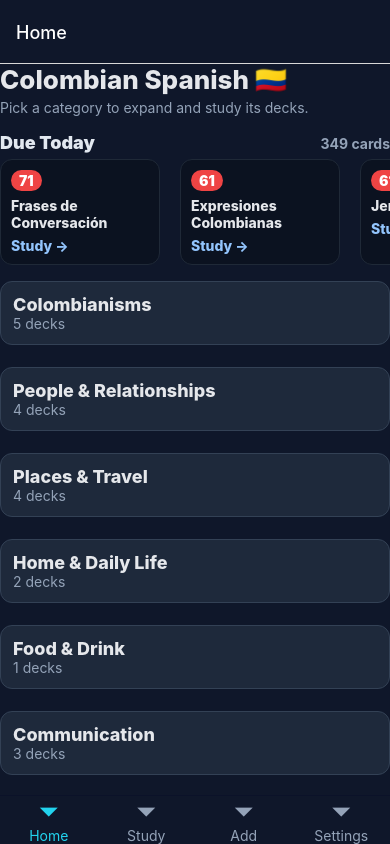
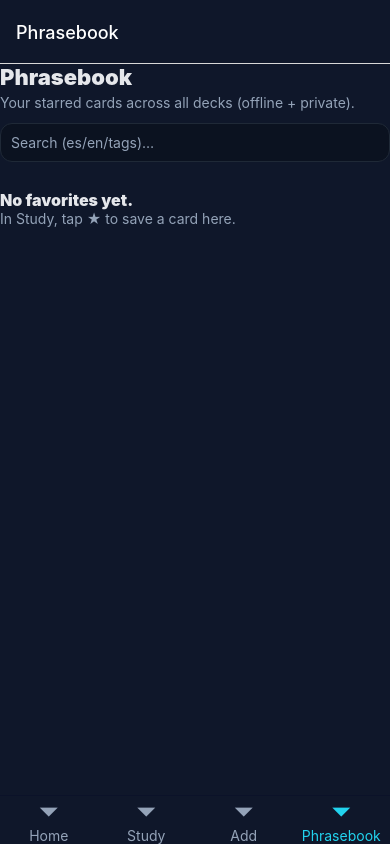
Before and after one commit to mikepitts25/Colombian-Spanish, a React Native app: screen /Phrasebook in a window 390 px wide. Built offline with nearby package versions, Linux system fonts and the light colour scheme.

Commit message:
Favorites + Phrasebook tab (#3)
* feat: favorites + phrasebook tab

* Fix: Add missing useMemo dependency and formatting

---------

Co-authored-by: Ubuntu <ubuntu@ip-172-31-42-3.eu-central-1.compute.internal>

```diff
--- a/src/context/DeckContext.tsx
+++ b/src/context/DeckContext.tsx
@@ -21,6 +21,7 @@ type Ctx = {
   setActiveDeckId: (id: string) => void;
   getStudyBatch: (size?: number) => FlashCard[];
   recordAnswer: (cardId: string, quality: 0 | 1 | 2 | 3 | 4 | 5) => Promise<void>;
+  toggleFavorite: (cardId: string) => Promise<void>;
   addCardToDeck: (
     deckId: string,
     card: Omit<FlashCard, 'createdAt' | 'due' | 'reps' | 'interval' | 'ease'>,
@@ -98,6 +99,23 @@ export function DeckProvider({ children }: { children: ReactNode }) {
     await setDeck(deck);
   }
 
+  async function toggleFavorite(cardId: string) {
+    const stored = await loadDecks();
+    let changed = false;
+    const next = (stored || []).map((d) => {
+      const cards = (d.cards || []).map((c) => {
+        if (c.id !== cardId) return c;
+        changed = true;
+        return { ...c, favorite: !c.favorite };
+      });
+      return { ...d, cards };
+    });
+    if (changed) {
+      await saveDecks(next);
+      setDecks(next);
+    }
+  }
+
   async function addCardToDeck(
     deckId: string,
     newCard: Omit<FlashCard, 'createdAt' | 'due' | 'reps' | 'interval' | 'ease'>,
@@ -145,6 +163,7 @@ export function DeckProvider({ children }: { children: ReactNode }) {
     setActiveDeckId,
     getStudyBatch,
     recordAnswer,
+    toggleFavorite,
     addCardToDeck,
     createDeck,
     reload,
--- a/src/navigation/index.tsx
+++ b/src/navigation/index.tsx
@@ -5,7 +5,7 @@ import { Text } from 'react-native';
 import HomeScreen from '../screens/HomeScreen';
 import StudyScreen from '../screens/StudyScreen';
 import AddCardScreen from '../screens/AddCardScreen';
-import SettingsScreen from '../screens/SettingsScreen';
+import PhrasebookScreen from '../screens/PhrasebookScreen';
 
 const Tab = createBottomTabNavigator();
 const Stack = createNativeStackNavigator();
@@ -46,11 +46,11 @@ function Tabs() {
         }}
       />
       <Tab.Screen
-        name="Settings"
-        component={SettingsScreen}
+        name="Phrasebook"
+        component={PhrasebookScreen}
         options={{
-          tabBarLabel: ({ color }) => <Text style={{ color }}>Settings</Text>,
-          title: 'Settings',
+          tabBarLabel: ({ color }) => <Text style={{ color }}>Phrasebook</Text>,
+          title: 'Phrasebook',
         }}
       />
     </Tab.Navigator>
--- /dev/null
+++ b/src/screens/PhrasebookScreen.tsx
@@ -0,0 +1,136 @@
+import React, { useMemo, useState } from 'react';
+import { SafeAreaView, StyleSheet, Text, TextInput, View, FlatList, Pressable } from 'react-native';
+import { colors, spacing } from '../styles/theme';
+import { useDeck } from '../hooks/useDeck';
+import * as Speech from 'expo-speech';
+
+export default function PhrasebookScreen() {
+  const { ready, decks, setActiveDeckId, toggleFavorite } = useDeck();
+  const [q, setQ] = useState('');
+
+  const items = useMemo(() => {
+    const query = q.trim().toLowerCase();
+    const all = (decks || []).flatMap((d) =>
+      (d.cards || []).map((c) => ({ deckId: d.id, deckName: d.name, card: c })),
+    );
+    const favs = all.filter((x) => !!x.card.favorite);
+    if (!query) return favs;
+    return favs.filter((x) => {
+      const hay = [x.card.front, x.card.back, x.card.example, (x.card.tags || []).join(' ')]
+        .filter(Boolean)
+        .join(' ')
+        .toLowerCase();
+      return hay.includes(query);
+    });
+  }, [decks, q]);
+
+  function speak(text: string) {
+    Speech.speak(text, { language: 'es-CO', pitch: 1.03, rate: 0.98 });
+  }
+
+  if (!ready)
+    return (
+      <SafeAreaView style={styles.wrap}>
+        <Text style={styles.h1}>Cargando…</Text>
+      </SafeAreaView>
+    );
+
+  return (
+    <SafeAreaView style={styles.wrap}>
+      <Text style={styles.h1}>Phrasebook</Text>
+      <Text style={styles.sub}>Your starred cards across all decks (offline + private).</Text>
+
+      <TextInput
+        value={q}
+        onChangeText={setQ}
+        placeholder="Search (es/en/tags)…"
+        placeholderTextColor={colors.sub}
+        style={styles.search}
+        autoCapitalize="none"
+        autoCorrect={false}
+      />
+
+      <FlatList
+        data={items}
+        keyExtractor={(x) => x.card.id}
+        contentContainerStyle={{ paddingBottom: spacing(3) }}
+        renderItem={({ item }) => (
+          <View style={styles.row}>
+            <View style={{ flex: 1 }}>
+              <Text style={styles.front}>{item.card.front}</Text>
+              <Text style={styles.back}>{item.card.back}</Text>
+              {item.card.example ? <Text style={styles.example}>“{item.card.example}”</Text> : null}
+              <Text style={styles.meta}>
+                {item.deckName}
+                {item.card.tags?.length ? ` • ${item.card.tags.join(', ')}` : ''}
+              </Text>
+            </View>
+
+            <View style={styles.actions}>
+              <Pressable
+                style={styles.actionBtn}
+                onPress={() => {
+                  setActiveDeckId(item.deckId);
+                  speak(item.card.front);
+                }}
+              >
+                <Text style={styles.actionText}>🔊</Text>
+              </Pressable>
+              <Pressable style={styles.actionBtn} onPress={() => toggleFavorite(item.card.id)}>
+                <Text style={styles.actionText}>★</Text>
+              </Pressable>
+            </View>
+          </View>
+        )}
+        ListEmptyComponent={
+          <View style={{ marginTop: spacing(2) }}>
+            <Text style={styles.empty}>No favorites yet.</Text>
+            <Text style={styles.sub}>In Study, tap ★ to save a card here.</Text>
+          </View>
+        }
+      />
+    </SafeAreaView>
+  );
+}
+
+const styles = StyleSheet.create({
+  wrap: { flex: 1, backgroundColor: colors.bg, padding: spacing(2) },
+  h1: { color: colors.text, fontSize: 22, fontWeight: '900', marginBottom: 4 },
+  sub: { color: colors.sub, marginBottom: spacing(1.5) },
+  search: {
+    backgroundColor: '#0b1220',
+    borderWidth: 1,
+    borderColor: '#1f2937',
+    borderRadius: 12,
+    padding: spacing(1.25),
+    color: colors.text,
+    marginBottom: spacing(1.5),
+  },
+  row: {
+    flexDirection: 'row',
+    gap: 12,
+    backgroundColor: colors.card,
+    borderWidth: 1,
+    borderColor: '#1f2937',
+    borderRadius: 12,
+    padding: spacing(1.25),
+    marginBottom: 10,
+  },
+  front: { color: colors.text, fontWeight: '900', fontSize: 16 },
+  back: { color: '#cbd5e1', marginTop: 2 },
+  example: { color: colors.sub, marginTop: 6, fontStyle: 'italic' },
+  meta: { color: colors.sub, marginTop: 8, fontSize: 12 },
+  actions: { gap: 8, justifyContent: 'flex-start' },
+  actionBtn: {
+    width: 40,
+    height: 40,
+    borderRadius: 10,
+    alignItems: 'center',
+    justifyContent: 'center',
+    backgroundColor: '#0b1220',
+    borderWidth: 1,
+    borderColor: '#1f2937',
+  },
+  actionText: { color: colors.text, fontWeight: '900' },
+  empty: { color: colors.text, fontWeight: '900', fontSize: 16 },
+});
--- a/src/screens/StudyScreen.tsx
+++ b/src/screens/StudyScreen.tsx
@@ -5,11 +5,9 @@ import { useDeck } from '../hooks/useDeck';
 import Flashcard from '../components/Flashcard';
 import ProgressBar from '../components/ProgressBar';
 import { getDailyProgress, incrementDailyProgress } from '../storage/storage';
-import { getPrefs, setPrefs, Prefs } from '../storage/prefs';
-import * as Speech from 'expo-speech';
 
 export default function StudyScreen() {
-  const { ready, activeDeck, getStudyBatch, recordAnswer } = useDeck();
+  const { ready, activeDeck, getStudyBatch, recordAnswer, toggleFavorite } = useDeck();
   const [seed, setSeed] = useState(0);
   const batch = useMemo(() => {
     // seed is used to force a new memoized batch when the user finishes a set
@@ -19,31 +17,17 @@ export default function StudyScreen() {
   const [idx, setIdx] = useState(0);
 
   const [daily, setDaily] = useState<{ count: number; target: number }>({ count: 0, target: 10 });
-  const [prefs, setPrefsState] = useState<Prefs>({ autoSpeak: false, speechRate: 0.98 });
 
   React.useEffect(() => {
     (async () => {
       const dp = await getDailyProgress();
       setDaily({ count: dp.count, target: dp.target });
-      const p = await getPrefs();
-      setPrefsState(p);
     })();
   }, []);
 
   const progress = daily.target > 0 ? Math.min(1, daily.count / daily.target) : 0;
   const percent = Math.round(progress * 100);
   const [congratsShown, setCongratsShown] = useState(false);
-
-  // Compute card for auto-speak effect - must be before early returns
-  const cardForSpeak = ready && activeDeck ? batch[idx] : null;
-
-  React.useEffect(() => {
-    if (!cardForSpeak) return;
-    if (!prefs.autoSpeak) return;
-    Speech.stop();
-    Speech.speak(cardForSpeak.front, { language: 'es-CO', pitch: 1.03, rate: prefs.speechRate });
-    // eslint-disable-next-line react-hooks/exhaustive-deps
-  }, [cardForSpeak?.id, prefs.autoSpeak, prefs.speechRate]);
 
   if (!ready)
     return (
@@ -72,59 +56,16 @@ export default function StudyScreen() {
     });
   }
 
-  async function toggleAutoSpeak() {
-    const next = await setPrefs({ autoSpeak: !prefs.autoSpeak });
-    setPrefsState(next);
-  }
-
-  async function bumpRate(delta: number) {
-    const next = await setPrefs({
-      speechRate: Math.max(0.6, Math.min(1.3, +(prefs.speechRate + delta).toFixed(2))),
-    });
-    setPrefsState(next);
-  }
-
-  function replay() {
-    if (!card) return;
-    Speech.stop();
-    Speech.speak(card.front, { language: 'es-CO', pitch: 1.03, rate: prefs.speechRate });
-  }
-
-  function stop() {
-    Speech.stop();
-  }
-
   return (
     <SafeAreaView style={styles.wrap}>
-      <Text style={styles.h1}>Study — {activeDeck.name}</Text>
-
-      <View style={styles.audioRow}>
-        <Pressable
-          style={[styles.audioBtn, prefs.autoSpeak && styles.audioBtnOn]}
-          onPress={toggleAutoSpeak}
-        >
-          <Text style={[styles.audioBtnText, prefs.autoSpeak && styles.audioBtnTextOn]}>
-            {prefs.autoSpeak ? 'Auto 🔊 ON' : 'Auto 🔊 OFF'}
-          </Text>
-        </Pressable>
-        <Pressable style={styles.audioBtn} onPress={replay}>
-          <Text style={styles.audioBtnText}>Replay</Text>
-        </Pressable>
-        <Pressable style={styles.audioBtn} onPress={stop}>
-          <Text style={styles.audioBtnText}>Stop</Text>
-        </Pressable>
+      <View style={styles.headerRow}>
+        <Text style={styles.h1}>Study — {activeDeck.name}</Text>
+        {card ? (
+          <Pressable onPress={() => toggleFavorite(card.id)} style={styles.starBtn}>
+            <Text style={styles.starText}>{card.favorite ? '★' : '☆'}</Text>
+          </Pressable>
+        ) : null}
       </View>
-
-      <View style={styles.rateRow}>
-        <Text style={styles.rateLabel}>Rate: {prefs.speechRate.toFixed(2)}</Text>
-        <Pressable style={styles.rateBtn} onPress={() => bumpRate(-0.05)}>
-          <Text style={styles.rateBtnText}>-</Text>
-        </Pressable>
-        <Pressable style={styles.rateBtn} onPress={() => bumpRate(+0.05)}>
-          <Text style={styles.rateBtnText}>+</Text>
-        </Pressable>
-      </View>
-
       <ProgressBar progress={progress} />
       <Text style={styles.progressLabel}>
         Daily Progress: {percent}% ({daily.count}/{daily.target})
@@ -154,32 +95,24 @@ export default function StudyScreen() {
 
 const styles = StyleSheet.create({
   wrap: { flex: 1, backgroundColor: colors.bg, padding: spacing(2) },
-  h1: { color: colors.text, fontSize: 22, fontWeight: '800', marginBottom: spacing(1) },
-  audioRow: { flexDirection: 'row', gap: 8, flexWrap: 'wrap', marginBottom: 8 },
-  audioBtn: {
-    backgroundColor: '#0b1220',
-    borderWidth: 1,
-    borderColor: '#1f2937',
+  headerRow: {
+    flexDirection: 'row',
+    alignItems: 'center',
+    justifyContent: 'space-between',
+    gap: 12,
+  },
+  h1: { color: colors.text, fontSize: 22, fontWeight: '800', marginBottom: spacing(1), flex: 1 },
+  starBtn: {
+    width: 44,
+    height: 44,
     borderRadius: 12,
-    paddingVertical: 8,
-    paddingHorizontal: 10,
-  },
-  audioBtnOn: { backgroundColor: '#052e2b', borderColor: '#065f46' },
-  audioBtnText: { color: '#e2e8f0', fontWeight: '900' },
-  audioBtnTextOn: { color: '#a7f3d0' },
-  rateRow: { flexDirection: 'row', alignItems: 'center', gap: 8, marginBottom: spacing(1) },
-  rateLabel: { color: colors.sub, fontWeight: '800' },
-  rateBtn: {
-    width: 36,
-    height: 36,
-    borderRadius: 10,
     alignItems: 'center',
     justifyContent: 'center',
     backgroundColor: '#0b1220',
     borderWidth: 1,
     borderColor: '#1f2937',
   },
-  rateBtnText: { color: '#e2e8f0', fontWeight: '900', fontSize: 18 },
+  starText: { color: '#fde047', fontWeight: '900', fontSize: 22 },
   sub: { color: colors.sub },
   meta: { color: colors.sub, textAlign: 'center', marginTop: spacing(1) },
   center: { flex: 1, alignItems: 'center', justifyContent: 'center' },
--- a/src/types.ts
+++ b/src/types.ts
@@ -7,6 +7,7 @@ export interface FlashCard {
   example?: string; // example sentence
   tags?: string[]; // e.g., "Bogotá", "Cali", "slang"
   ipa?: string; // pronunciation hint
+  favorite?: boolean; // user-starred
   createdAt: number;
   due: number; // unix timestamp
   reps: number; // successful repetitions
```
